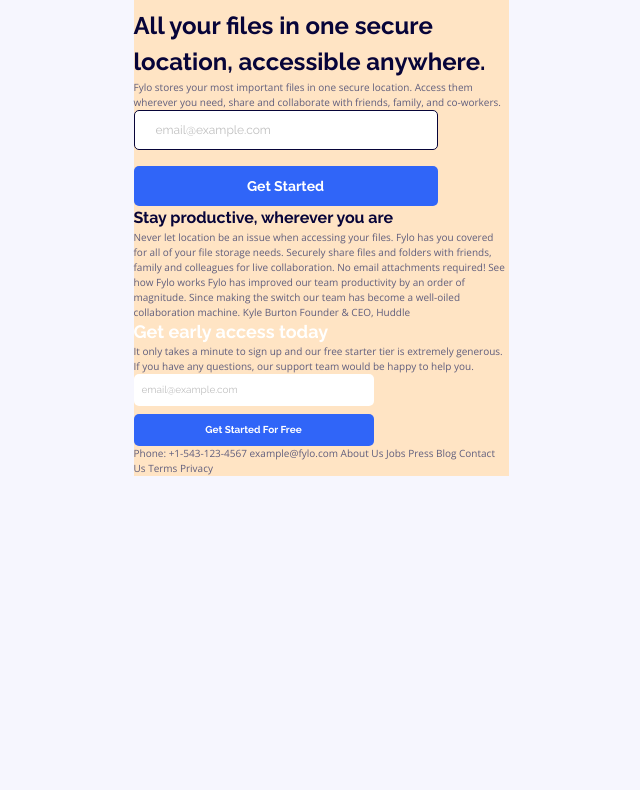
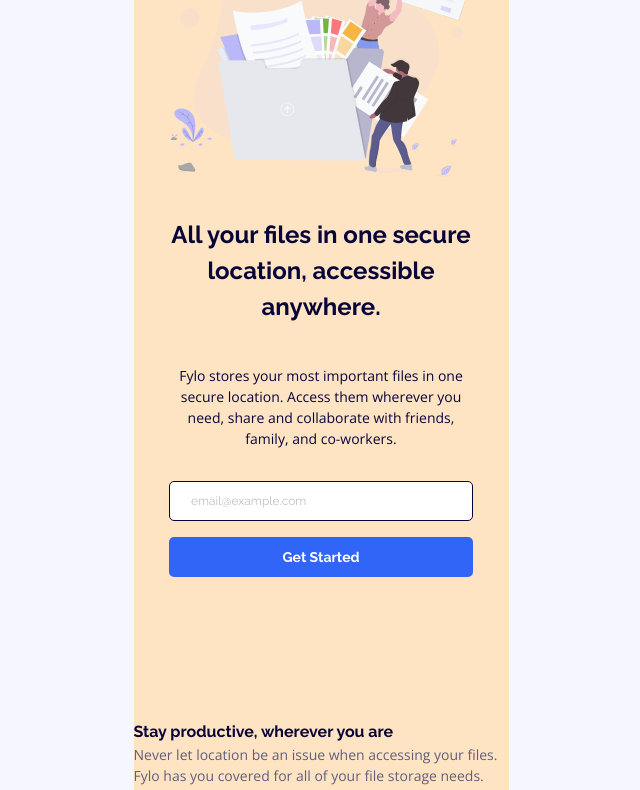
Before and after one commit to teempe/frontend-mentor-fylo-landing-page-with-two-column-layout, a website: page index.html in a window 1280 px wide. Shown: the part 194-984 px from the top of the page, without its empty margins (319-959 px from the left). Before the commit the page ends 800 px from the top, so only its background shows below. Drawn offline with nearby package versions, Linux system fonts and the light colour scheme; files that its build step writes are made by us from their sources.

Commit message:
Add hero section.

```diff
--- a/index.html
+++ b/index.html
@@ -24,18 +24,24 @@
                 </nav>
             </header>
 
+            <main>
+                <section class="hero">
+                    <img src="./images/illustration-1.svg" alt="" class="hero__illustration">
 
                     <h1 class="heading-1">All your files in one secure location, accessible anywhere.</h1>
 
+                    <p>
                         Fylo stores your most important files in one secure location.
                         Access them wherever you need, share and collaborate with friends,
                         family, and co-workers.
+                    </p>
 
                     <form action="/" class="form-hero">
                         <label for="email" class="visually-hidden">Email Address</label>
                         <input type="email" placeholder="email@example.com" class="form-hero__input">
                         <button type="submit" class="form-hero__btn">Get Started</button>
                     </form>
+                </section>
 
 
                 <h2 class="heading-2 heading-2--section">Stay productive, wherever you are</h2>
@@ -64,7 +70,9 @@
                     <input type="email" placeholder="email@example.com" class="form-cta__input">
                     <button type="submit" class="form-cta__btn">Get Started For Free</button>
                 </form>
+            </main>
 
+            <footer>
                 Phone: +1-543-123-4567
                 example@fylo.com
 
@@ -76,6 +84,7 @@
                 Contact Us
                 Terms
                 Privacy
+            </footer>
         </div>
     </body>
 </html>
--- a/sass/base/_base.scss
+++ b/sass/base/_base.scss
@@ -46,6 +46,7 @@
 body {
     font-family: var(--ff-body);
     font-weight: var(--fw-regular);
+    font-size: 1.4rem;
     line-height: 1.5em;
     color: var(--color-font-body);
     background-color: var(--color-light-grayish-blue);
--- a/sass/layout/_global.scss
+++ b/sass/layout/_global.scss
@@ -1,2 +1,3 @@
 @import 'container';
 @import 'header';
+@import 'section-hero';
--- /dev/null
+++ b/sass/layout/_section-hero.scss
@@ -0,0 +1,22 @@
+.hero {
+    padding: 7.4rem 2.7rem 14.3rem;
+    text-align: center;
+    color: var(--color-very-dark-blue);
+
+    display: grid;
+    justify-items: center;
+
+    &__illustration {
+        width: 30.4rem;
+        margin-bottom: 4rem;
+    }
+
+    & .heading-1 {
+        margin-bottom: 4rem;
+    }
+
+    & p {
+        max-width: 29.6rem;
+        margin-bottom: 3.2rem;
+    }
+}
```
Lines whose indentation alone changed are shown as unchanged.
